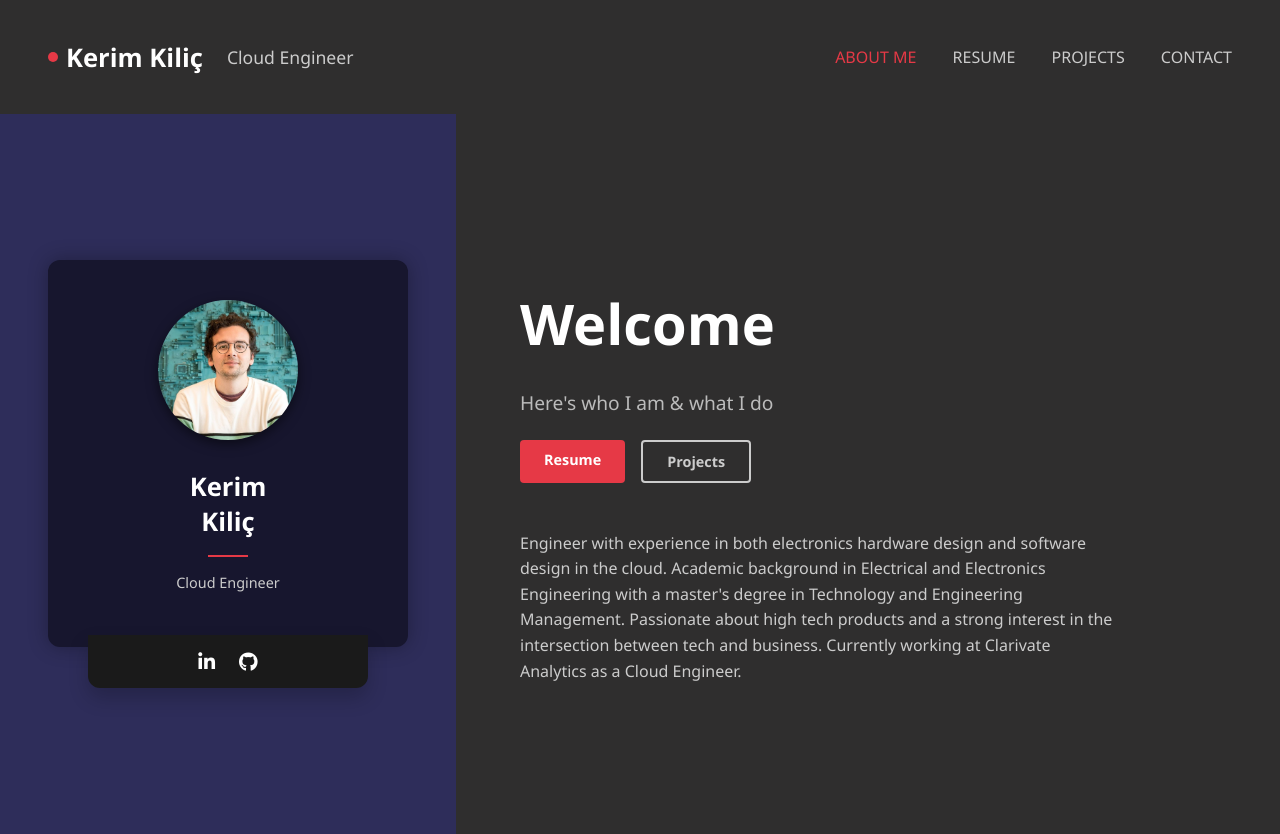
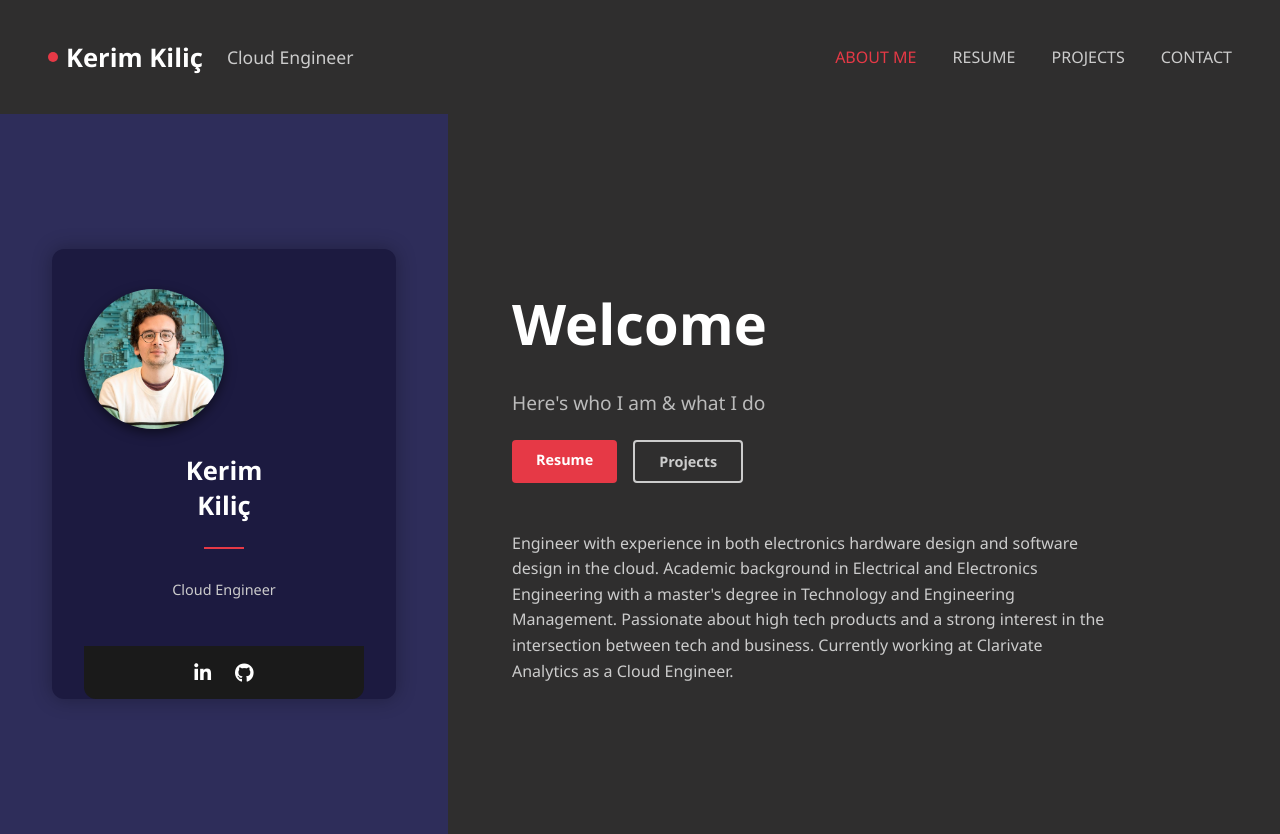
Before and after one commit to kerim-kilic/kerim-kilic.github.io, a plain HTML site: page index.html in a window 1280 px wide. Drawn offline with Linux system fonts and the light colour scheme.

Commit message:
Try moving the social bar into the correct place

```diff
--- a/index.html
+++ b/index.html
@@ -28,13 +28,12 @@
 
     <div class="container">
         <div class="left">
-            <div class="card-wrapper">
-              <div class="card">
-                <img src="images/profile.jpg" alt="Kerim Kiliç" class="profile-img"/>
-                <h2>Kerim<br>Kiliç</h2>
-                <div class="divider"></div>
-                <p class="subtitle">Cloud Engineer</p>
-              </div>
+            <div class="card">
+              <img src="images/profile.jpg" alt="Kerim Kiliç" class="profile-img"/>
+              <h2>Kerim<br>Kiliç</h2>
+              <div class="divider"></div>
+              <p class="subtitle">Cloud Engineer</p>
+
               <div class="social-bar">
                 <a href="https://www.linkedin.com/in/kerim-kilic/" target="_blank"><i class="fab fa-linkedin-in"></i></a>
                 <a href="https://github.com/kerim-kilic" target="_blank"><i class="fab fa-github"></i></a>
--- a/styles.css
+++ b/styles.css
@@ -19,35 +19,30 @@ body {
     padding: 3rem;
   }
 
-  .card-wrapper {
+  .card {
+    width: 280px;
+    background-color: #1c1a40;
+    text-align: center;
+    padding: 2.5rem 2rem 0; /* remove bottom padding */
+    border-radius: 12px;
+    box-shadow: 0 0 20px rgba(0, 0, 0, 0.3);
     display: flex;
     flex-direction: column;
-    align-items: center;
+    justify-content: space-between;
+    overflow: hidden;
   }
 
-  .card {
-    width: 280px;
-    background-color: #17162e;
-    text-align: center;
-    padding: 2.5rem;
-    border-radius: 12px;
-    box-shadow: 0 0 20px rgba(0,0,0,0.3);
-    transition: transform 0.3s;
-  }
 
   .social-bar {
     background-color: #1a1a1a;
-    margin-top: -12px; /* bring it closer to the card */
     padding: 0.8rem 0;
     border-radius: 0 0 12px 12px;
     display: flex;
     justify-content: center;
     gap: 1.5rem;
-    width: 280px; /* match card width */
-    margin-left: auto;
-    margin-right: auto;
-    box-shadow: 0 10px 20px rgba(0,0,0,0.2);
+    margin-top: 2rem;
   }
+
 
   .social-bar a {
     color: white;
```
